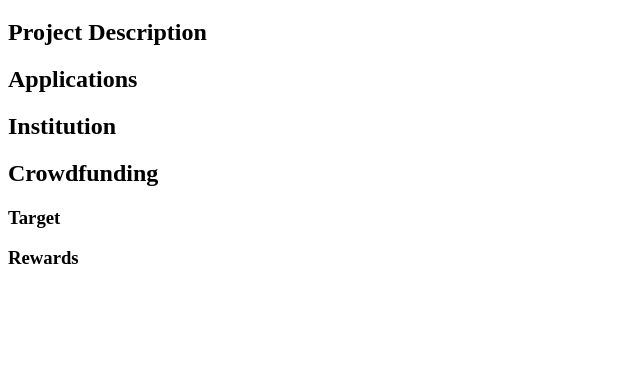
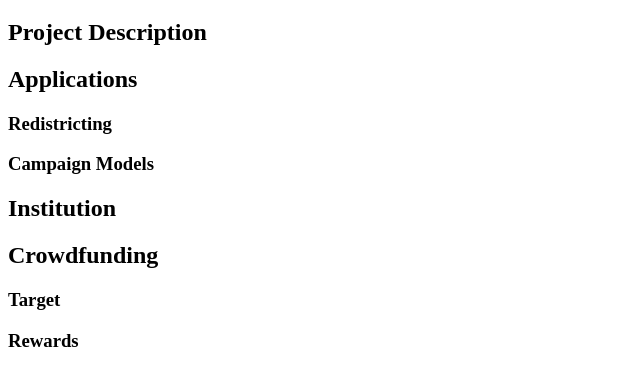
Before and after one commit to jrootham/voting, a plain HTML site: page index.html in a window 1280 px wide. Shown: the part 61-446 px from the top of the page, without its empty margins (0-640 px from the left). Drawn offline with Linux system fonts and the light colour scheme.

Commit message:
Add apps

```diff
--- a/index.html
+++ b/index.html
@@ -8,6 +8,8 @@
 <h1>Map Voting Data to Statscan Data</h1>
 <h2>Project Description</h2>
 <h2>Applications</h2>
+<h3>Redistricting</h3>
+<h3>Campaign Models</h3>
 <h2>Institution</h2>
 <h2>Crowdfunding</h2>
 <h3>Target</h3>
```
